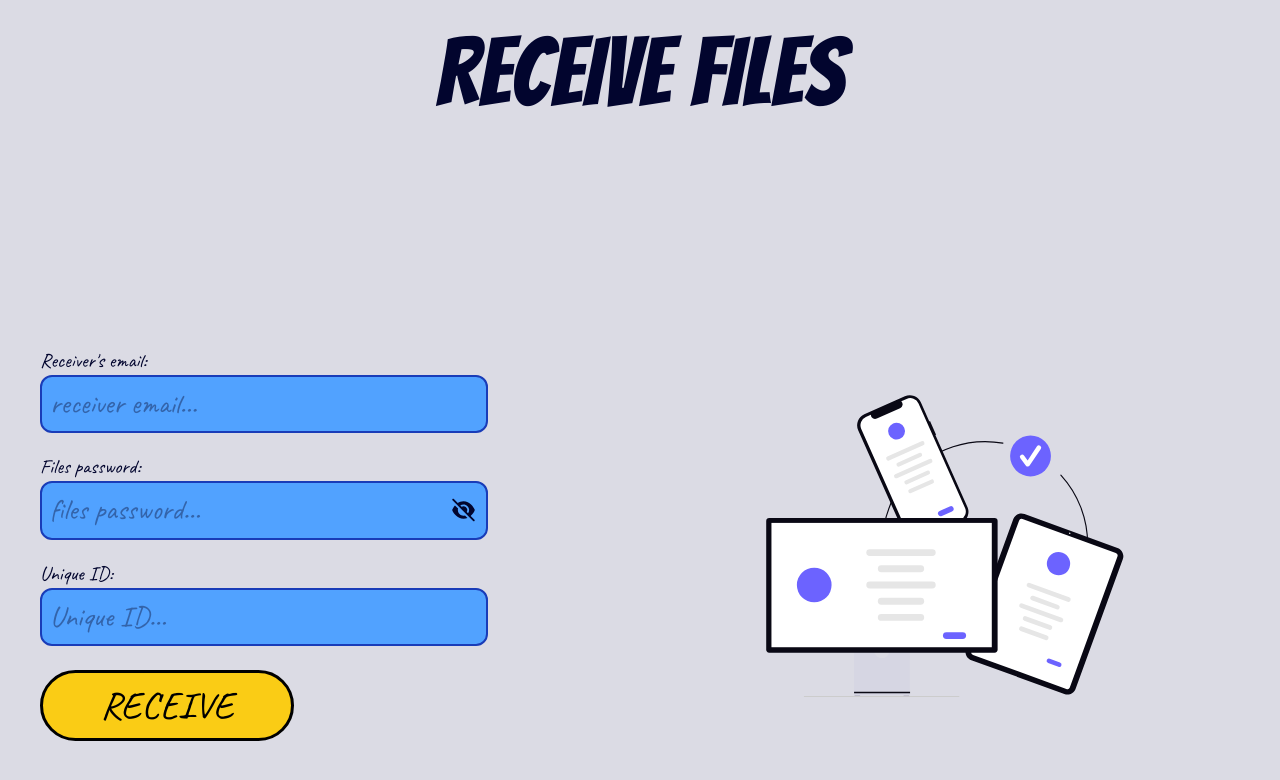
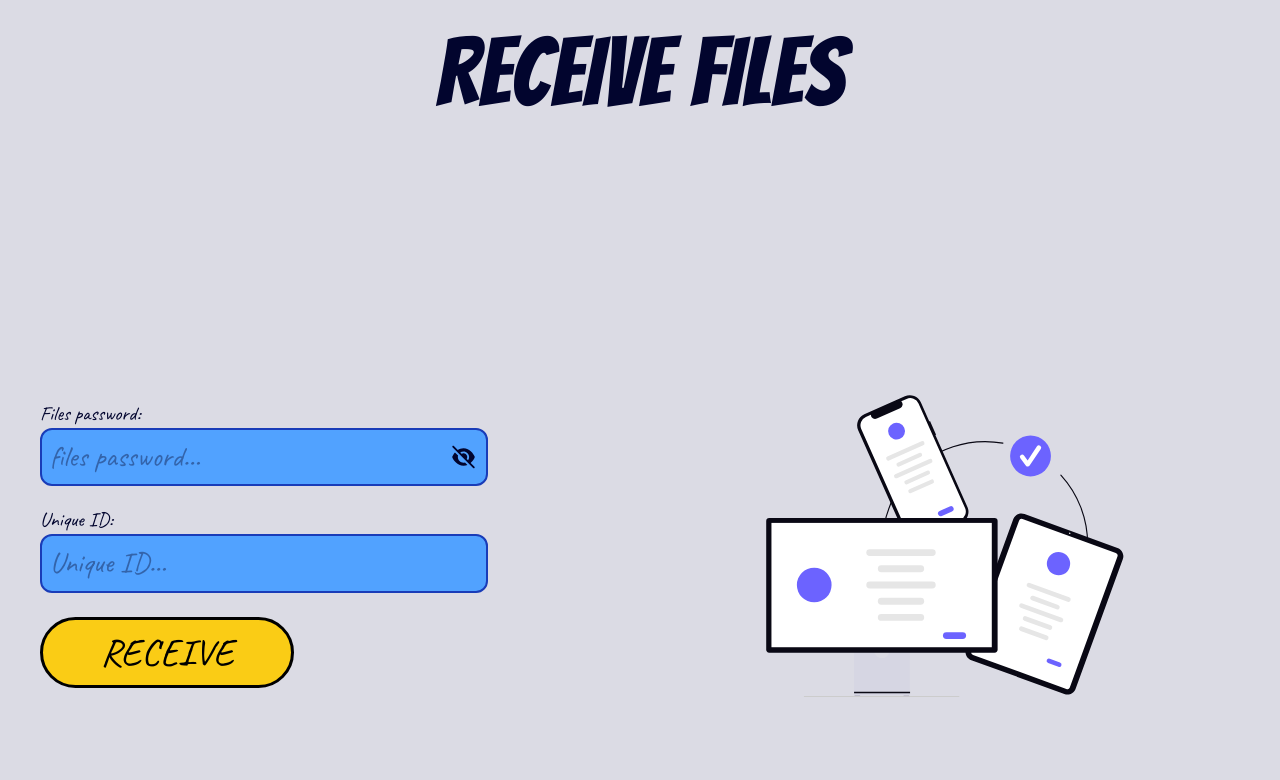
Before and after one commit to Sudo-devMan/Remshare, a React (Vite) app: page /receive in a window 1280 px wide. Shown: the top 780 px of the page. Built offline with nearby package versions, Linux system fonts and the light colour scheme.

Commit message:
Remove emails

```diff
--- a/src/context.tsx
+++ b/src/context.tsx
@@ -16,8 +16,6 @@ const ReceiveContext = createContext<ReceiveFilesFormData | undefined>(undefined
 
 export const ShareProvider = ({children}: {children: ReactNode}) => {
     const [shareData, setShareData] = useState<ShareFile>({
-        receiverEmail: "",
-        senderEmail: "",
         password: "",
         note: "",
         files: [],
@@ -33,7 +31,6 @@ export const ShareProvider = ({children}: {children: ReactNode}) => {
 
 export const ReceiveProvider = ({children}: {children: ReactNode}) => {
     const [receiveData, setReceiveData] = useState<ReceiveData>({
-        receiverEmail: "",
         password: "",
         uniqueId: ""
     })
--- a/src/pages/ReceiveForm.tsx
+++ b/src/pages/ReceiveForm.tsx
@@ -17,14 +17,13 @@ function ReceiveForm() {
     const {receiveData, setReceiveData} = useReceive();
     const {setShareData} = useShare();
 
-    const receiverEmail= searchParams.get('receiverEmail')
     const uniqueId = searchParams.get('uniqueId')
 
     useEffect(() => {
-        if (receiverEmail && uniqueId) {
-            setReceiveData(p => ({...p, receiverEmail, uniqueId}))
+        if (uniqueId) {
+            setReceiveData(p => ({...p, uniqueId}))
         }
-    }, [receiverEmail, uniqueId])
+    }, [uniqueId])
 
 
     const handleChange = (e: React.ChangeEvent<HTMLInputElement>) => {
@@ -32,7 +31,7 @@ function ReceiveForm() {
         setReceiveData(prev => ({ ...prev, [name]: value }));
     };
 
-    const allInfo = !!(receiveData.password && receiveData.receiverEmail && receiveData.uniqueId)
+    const allInfo = !!(receiveData.password && receiveData.uniqueId)
 
     const subMit = async(e: React.SubmitEvent<HTMLFormElement>) => {
         e.preventDefault()
@@ -71,20 +70,6 @@ function ReceiveForm() {
             <br />
             <div className="w-full min-h-screen sm:grid sm:grid-cols-2 flex flex-col items-center justify-center p-4 gap-6">
                 <form method="post" onSubmit={subMit} className="w-full max-w-md">
-                    {
-                        !receiverEmail &&
-                        <div className="mb-5">
-                            <p className="caveat text-xl">Receiver's email:</p>
-                            <input
-                                type="email"
-                                name="receiverEmail"
-                                value={receiveData.receiverEmail}
-                                onChange={handleChange}
-                                placeholder="receiver email..."
-                                className={`${textInputClasses} w-full`}
-                            />
-                        </div>
-                    }
                     <div className="mb-5">
                         <p className="caveat text-xl">Files password:</p>
                         <div className="relative flex items-center">
--- a/src/pages/ReceivedFiles.tsx
+++ b/src/pages/ReceivedFiles.tsx
@@ -104,7 +104,7 @@ function ReceivedFiles() {
       setCopied("Copied");
     } catch (err) {
       alert(
-        "Failed to copy to clipboard. Check your console to see waht the problem was.",
+        "Failed to copy to clipboard. Check your console to see what the problem was.",
       );
       console.log("Here is why copying failed: ", err);
     } finally {
@@ -118,16 +118,6 @@ function ReceivedFiles() {
       <h1 className="text-center bangers-font text-7xl my-3">Received Files</h1>
       <div className="sm:grid sm:grid-cols-2 px-5 items-start gap-4">
         <div className="border border-2 rounded-lg w-full sm:w-2/3 p-3 sm:m-0 mb-2">
-          <p className="caveat text-xl sm:text-2xl">
-            <span className="text-blue-700 font-bold">From: </span>
-            {shareData.senderEmail}
-          </p>
-          <br />
-          <p className="caveat text-xl sm:text-2xl">
-            <span className="text-blue-700 font-bold">To: </span>
-            {shareData.receiverEmail}
-          </p>
-          <br />
           <p className="caveat text-xl sm:text-2xl">
             <span className="text-blue-700 font-bold">Unique ID: </span>
             {shareData.uniqueId}
```
